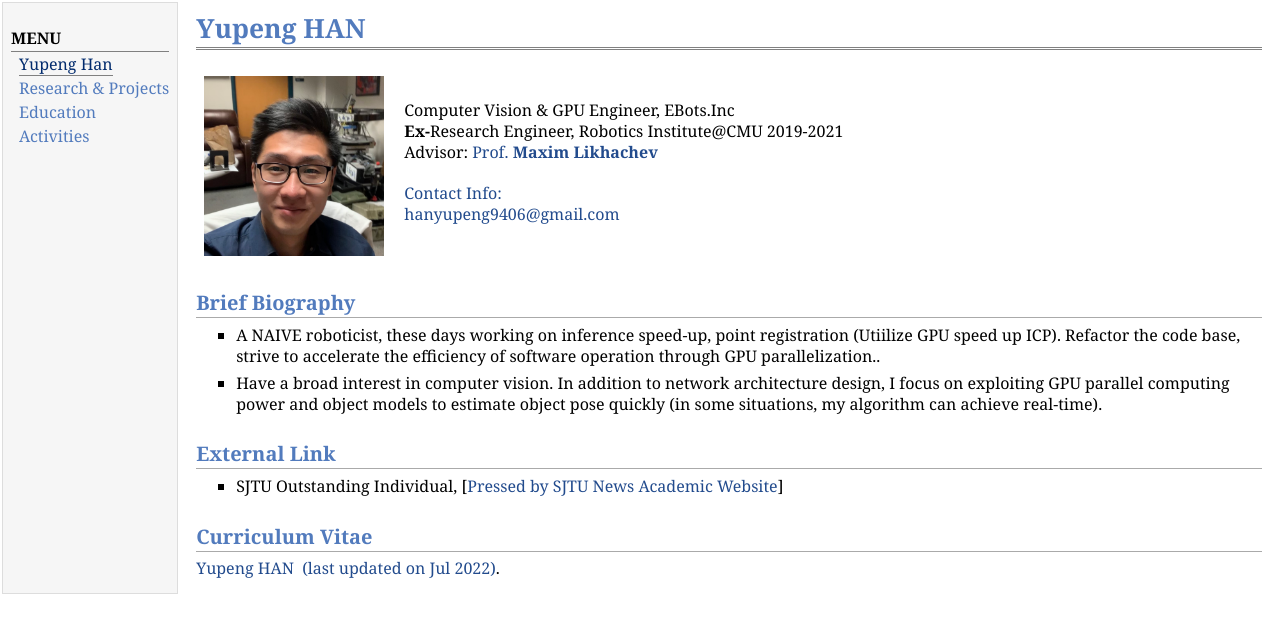
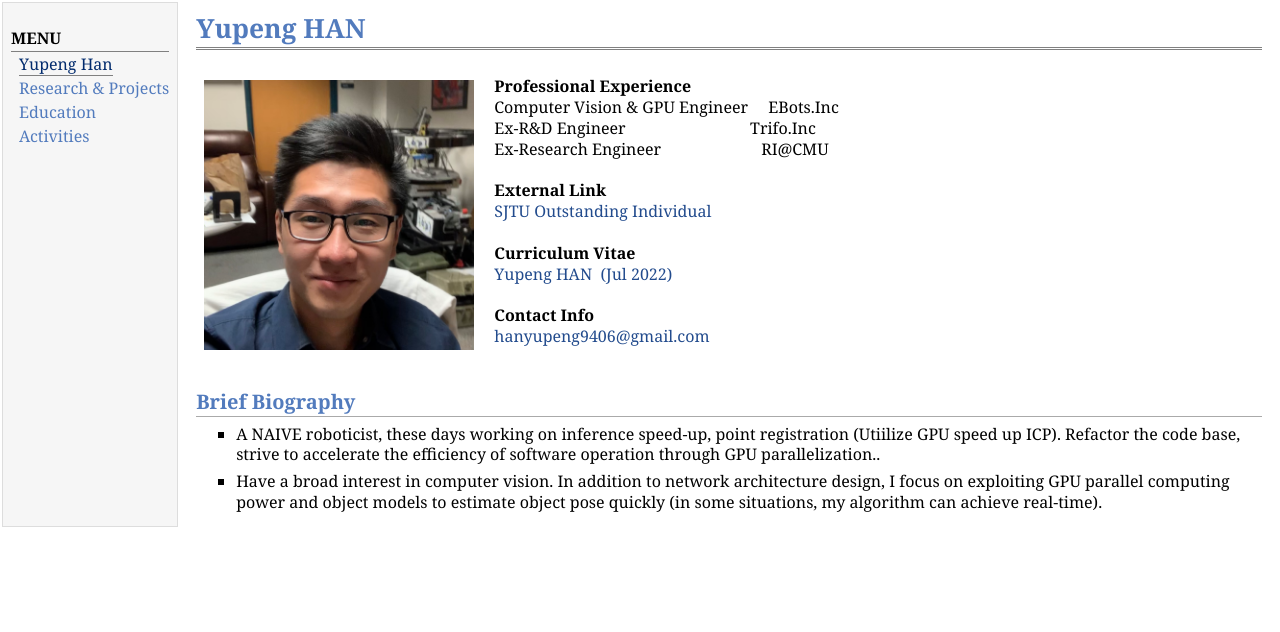
Before and after one commit to YupengHan/YupengHan.github.io, a plain HTML site: page index.html in a window 1280 px wide. Drawn offline with Linux system fonts and the light colour scheme.

Commit message:
formatting

```diff
--- a/index.html
+++ b/index.html
@@ -32,18 +32,22 @@
 <h1>Yupeng HAN</h1>
 </div>
 <table class="imgtable"><tr><td>
-<img src="photos/bio2020.JPG" alt="alt text" width="180px" height="180px" />&nbsp;</td>
+<img src="photos/bio2020.JPG" alt="alt text" width="270px" height="270px" />&nbsp;</td>
 <td align="left"><p>
     <!-- Yupeng Han (韩宇澎 in Chinese)<br /> -->
-    <!-- Professional Experience<br /> -->
-    Computer Vision & GPU Engineer, EBots.Inc<br />
-    <!-- R&D Engineer, Trifo.Inc &emsp;&emsp;&emsp;&emsp;&emsp;&emsp;&emsp;&emsp;&emsp;2021-Now<br /> -->
-    <b>Ex-</b>Research Engineer, Robotics Institute@CMU  2019-2021<br />
-    Advisor: <a href="http://www.cs.cmu.edu/~maxim/">Prof. <b>Maxim Likhachev</b><br />
+    <b>Professional Experience</b><br />
+    Computer Vision & GPU Engineer &emsp;EBots.Inc<br />
+    Ex-R&D Engineer&nbsp;&nbsp;&nbsp;&emsp;&emsp;&emsp;&emsp;&emsp;&emsp;&emsp;Trifo.Inc<br />
+    Ex-Research Engineer&nbsp;&emsp;&emsp;&emsp;&emsp;&emsp;&emsp;RI@CMU<br /><br />
 
-<br />
-Contact Info:<br />
-<a href="mailto:hanyupeng9406@gmail.com">hanyupeng9406@gmail.com</a><br />
+    <b>External Link</b><br />
+    <a href="https://news.sjtu.edu.cn/ztzl_qczj/20180414/71027.html">SJTU Outstanding Individual</a><br /><br />
+    <b>Curriculum Vitae</b><br />
+    <a href="YupengHan_2022_Jul.pdf">Yupeng HAN&nbsp&nbsp(Jul 2022)</a><br /><br />
+<!--    Advisor: <a href="http://www.cs.cmu.edu/~maxim/">Prof. <b>Maxim Likhachev</b><br />-->
+
+    <b>Contact Info</b><br />
+    <a href="mailto:hanyupeng9406@gmail.com">hanyupeng9406@gmail.com</a><br />
 </td></tr></table>
 <h2>Brief Biography</h2>
 <ul>
@@ -53,14 +57,14 @@ Contact Info:<br />
 
 
 
-<h2>External Link</h2>
-<ul>
-    <li><p>SJTU Outstanding Individual, [<a href="https://news.sjtu.edu.cn/ztzl_qczj/20180414/71027.html">Pressed by SJTU News Academic Website</a>]</p>
-</ul>
+<!--<h2>External Link</h2>-->
+<!--<ul>-->
+<!--    <li><p>SJTU Outstanding Individual, [<a href="https://news.sjtu.edu.cn/ztzl_qczj/20180414/71027.html">Pressed by SJTU News Academic Website</a>]</p>-->
+<!--</ul>-->
 
 
-<h2>Curriculum Vitae</h2>
-<p><a href="YupengHan_2022_Jul.pdf">Yupeng HAN&nbsp&nbsp(last updated on Jul 2022)</a>.</p>
+<!--<h2>Curriculum Vitae</h2>-->
+<!--<p><a href="YupengHan_2022_Jul.pdf">Yupeng HAN&nbsp&nbsp(last updated on Jul 2022)</a>.</p>-->
 
 </td>
 </tr>
```
